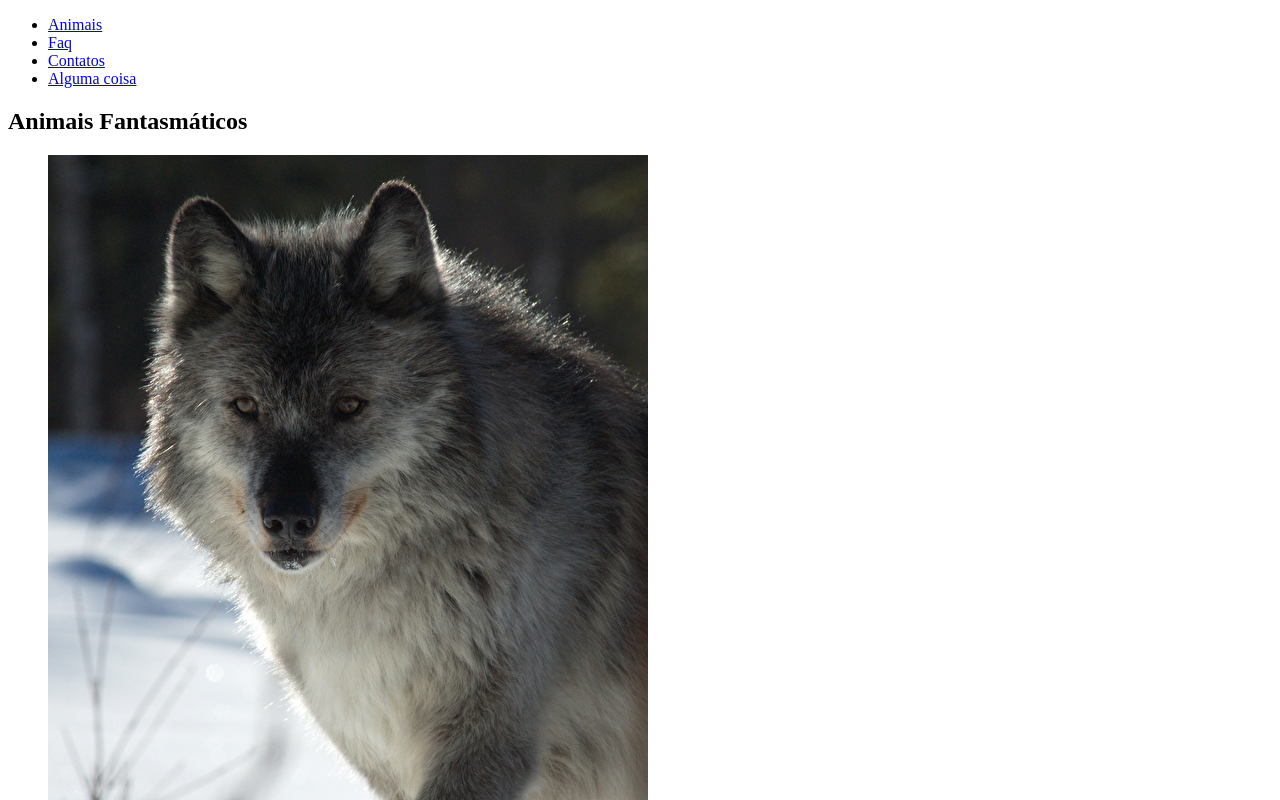
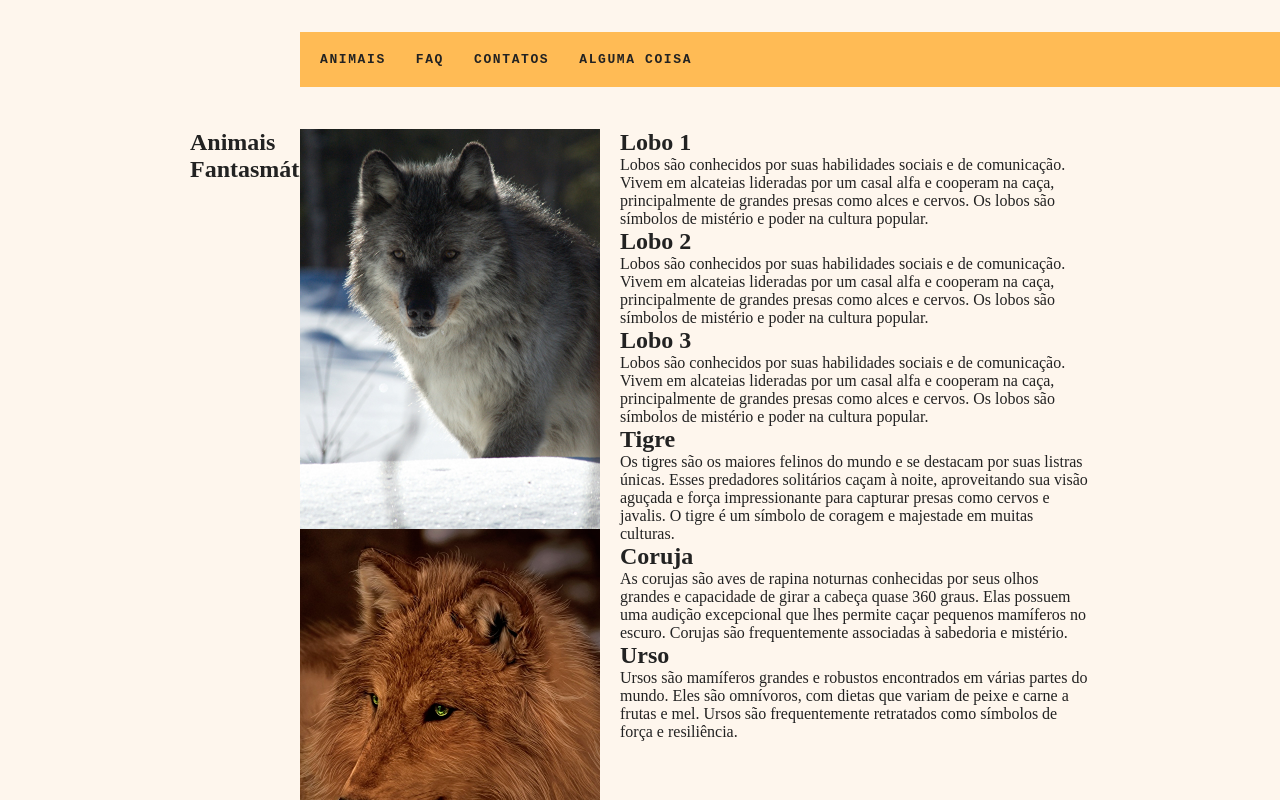
Before and after one commit to Woallex/ANIMAIS-FANTASM-TICOS, a plain HTML site: page index.html in a window 1280 px wide. Shown: the top 800 px of the page. Drawn offline with Linux system fonts and the light colour scheme.

Commit message:
Pequena estilização da página Animais Fantasmáticos.

```diff
--- a/css/style.css
+++ b/css/style.css
@@ -0,0 +1,56 @@
+body, h1, h2, ul, li, p, dt, dd, dl{
+    margin: 0px;
+    padding: 0px;
+}
+
+ul, li{
+    list-style: none;
+    padding: 0px;
+}
+
+img{
+    display: block;
+    max-width: 100%;
+}
+
+body{
+    background: #fef6ed;
+    color: #222;
+    display: grid;
+    grid-template-columns: 1fr 120px minmax(300px, 800px) 1fr;
+}
+
+.menu{
+    background: #fb5;
+    grid-column: 3/5;
+    margin-top: 2rem;
+    margin-bottom: 2rem;
+}
+
+.menu ul {
+    display: flex;
+    flex-wrap: wrap;
+    padding: 10px;
+}
+
+.menu li a{
+    display: block;
+    padding: 10px;
+    margin-right: 10px;
+    color: #222;
+    text-decoration: none;
+    font-family: monospace;
+    font-weight: bold;
+    text-transform: uppercase;
+    letter-spacing: .1rem;
+}
+.grid-section{
+    grid-column: 2/4;
+    width: 100%;
+    box-sizing: border-box;
+    padding: 10px;
+    display: grid;
+    grid-template-columns: 90px 300px 1fr;
+    grid-gap: 20px;
+    margin-bottom: 4rem;
+}
--- a/index.html
+++ b/index.html
@@ -75,6 +75,7 @@
     </section>
 
     <section class="grid-section faq" id="faq">
+        <h1>FAQ</h1>
         <dl>
             <dt>Como os lobos caçam suas presas?</dt>
             <dd>Lobos caçam em alcateias organizadas, utilizando suas habilidades de comunicação e trabalho em equipe para cercar e capturar presas grandes, como alces e cervos. Eles têm uma estratégia bem coordenada para garantir o sucesso na caça.</dd>
```
